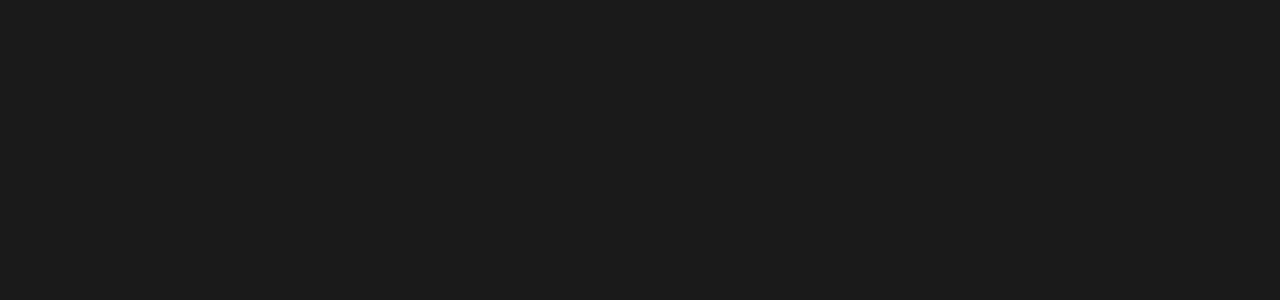
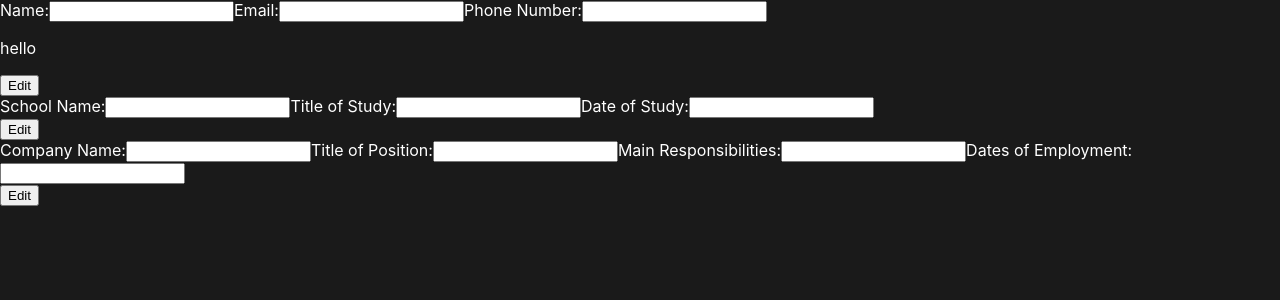
Before and after one commit to nekoLiav/cv, a React (Create React App) app: page / in a window 1280 px wide. Shown: the top 300 px of the page. Built offline with nearby package versions, Linux system fonts and the light colour scheme; the HTML template or start-up script is replaced by a standard one.

Commit message:
added basic form structure to components

```diff
--- a/public/index.html
+++ b/public/index.html
@@ -1,43 +1,17 @@
 <!DOCTYPE html>
 <html lang="en">
+
 <head>
   <meta charset="utf-8" />
-    <link rel="icon" href="%PUBLIC_URL%/favicon.ico" />
+  <link rel="icon" href="favicon.ico" />
   <meta name="viewport" content="width=device-width, initial-scale=1" />
   <meta name="theme-color" content="#000000" />
-    <meta
-      name="description"
-      content="Web site created using create-react-app"
-    />
-    <link rel="apple-touch-icon" href="%PUBLIC_URL%/logo192.png" />
-    <!--
-      manifest.json provides metadata used when your web app is installed on a
-      user's mobile device or desktop. See https://developers.google.com/web/fundamentals/web-app-manifest/
-    -->
-    <link rel="manifest" href="%PUBLIC_URL%/manifest.json" />
-    <!--
-      Notice the use of %PUBLIC_URL% in the tags above.
-      It will be replaced with the URL of the `public` folder during the build.
-      Only files inside the `public` folder can be referenced from the HTML.
+  <title>CV</title>
+</head>
 
-      Unlike "/favicon.ico" or "favicon.ico", "%PUBLIC_URL%/favicon.ico" will
-      work correctly both with client-side routing and a non-root public URL.
-      Learn how to configure a non-root public URL by running `npm run build`.
-    -->
-    <title>React App</title>
-  </head>
 <body>
   <noscript>You need to enable JavaScript to run this app.</noscript>
   <div id="root"></div>
-    <!--
-      This HTML file is a template.
-      If you open it directly in the browser, you will see an empty page.
+</body>
 
-      You can add webfonts, meta tags, or analytics to this file.
-      The build step will place the bundled scripts into the <body> tag.
-
-      To begin the development, run `npm start` or `yarn start`.
-      To create a production bundle, use `npm run build` or `yarn build`.
-    -->
-  </body>
 </html>
--- a/src/App.js
+++ b/src/App.js
@@ -1,7 +1,30 @@
-import React from 'react';
+import React, { Component } from 'react';
+import General from './components/General';
+import Educational from './components/Educational';
+import Practical from './components/Practical';
 
-function App() {
-  return <div className="App" />;
+class App extends Component {
+  constructor(props) {
+    super(props);
+
+    this.state = {
+      hello: 'hello',
+    };
+  }
+
+  render() {
+    const { hello } = this.state;
+    return (
+      <div>
+        <General hello={hello} />
+        <button type="button">Edit</button>
+        <Educational />
+        <button type="button">Edit</button>
+        <Practical />
+        <button type="button">Edit</button>
+      </div>
+    );
+  }
 }
 
 export default App;
--- /dev/null
+++ b/src/components/Educational.js
@@ -0,0 +1,24 @@
+import React from 'react';
+
+function Educational() {
+  return (
+    <div>
+      <form>
+        <label>
+          School Name:
+          <input type="text" />
+        </label>
+        <label>
+          Title of Study:
+          <input type="text" />
+        </label>
+        <label>
+          Date of Study:
+          <input type="text" />
+        </label>
+      </form>
+    </div>
+  );
+}
+
+export default Educational;
--- /dev/null
+++ b/src/components/General.js
@@ -0,0 +1,36 @@
+import React from 'react';
+import PropTypes from 'prop-types';
+
+function General(props) {
+  const { hello } = props;
+
+  return (
+    <div>
+      <form>
+        <label htmlFor="name">
+          Name:
+          <input type="text" id="name" />
+        </label>
+        <label htmlFor="email">
+          Email:
+          <input type="email" id="email" />
+        </label>
+        <label htmlFor="phone">
+          Phone Number:
+          <input type="text" id="phone" />
+        </label>
+      </form>
+      <p>{hello}</p>
+    </div>
+  );
+}
+
+General.propTypes = {
+  hello: PropTypes.string
+};
+
+General.defaultProps = {
+  hello: 'john'
+};
+
+export default General;
--- /dev/null
+++ b/src/components/Practical.js
@@ -0,0 +1,28 @@
+import React from 'react';
+
+function Practical() {
+  return (
+    <div>
+      <form>
+        <label>
+          Company Name:
+          <input type="text" />
+        </label>
+        <label>
+          Title of Position:
+          <input type="text" />
+        </label>
+        <label>
+          Main Responsibilities:
+          <input type="text" />
+        </label>
+        <label>
+          Dates of Employment:
+          <input type="text" />
+        </label>
+      </form>
+    </div>
+  );
+}
+
+export default Practical;
```
Also changed, not shown: 1 other file (tests, documents, lock files or other folders). Lines whose indentation alone changed are shown as unchanged.
